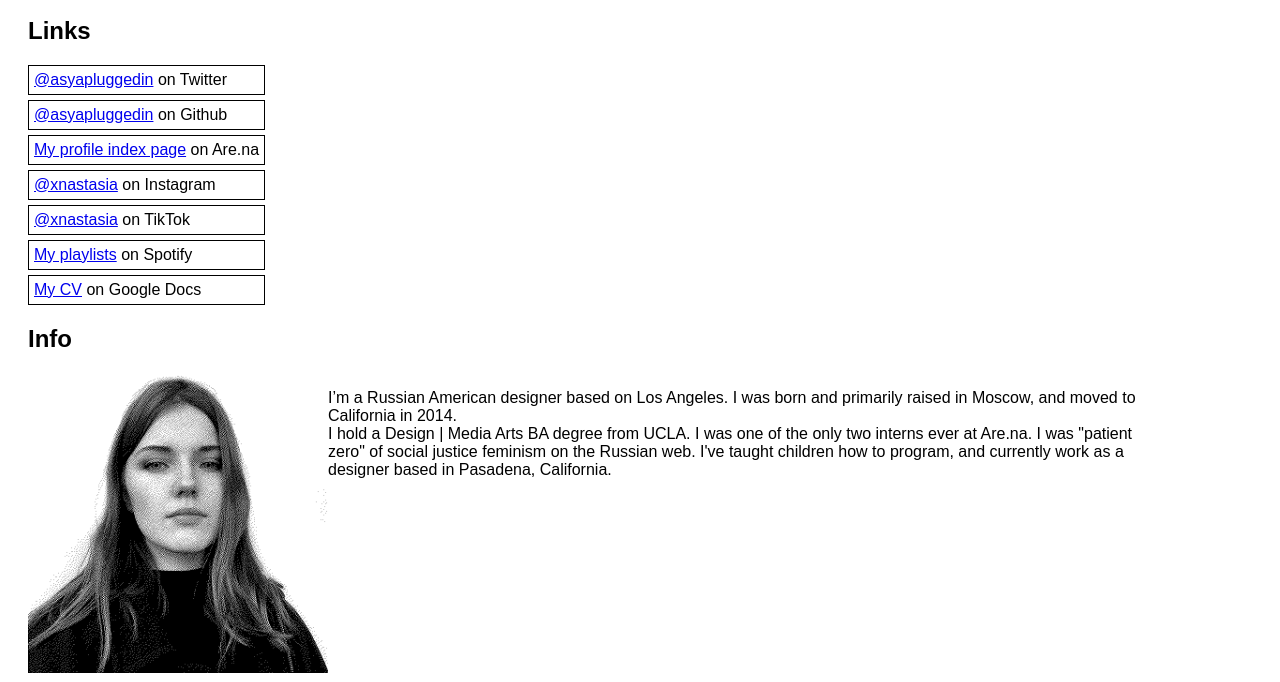
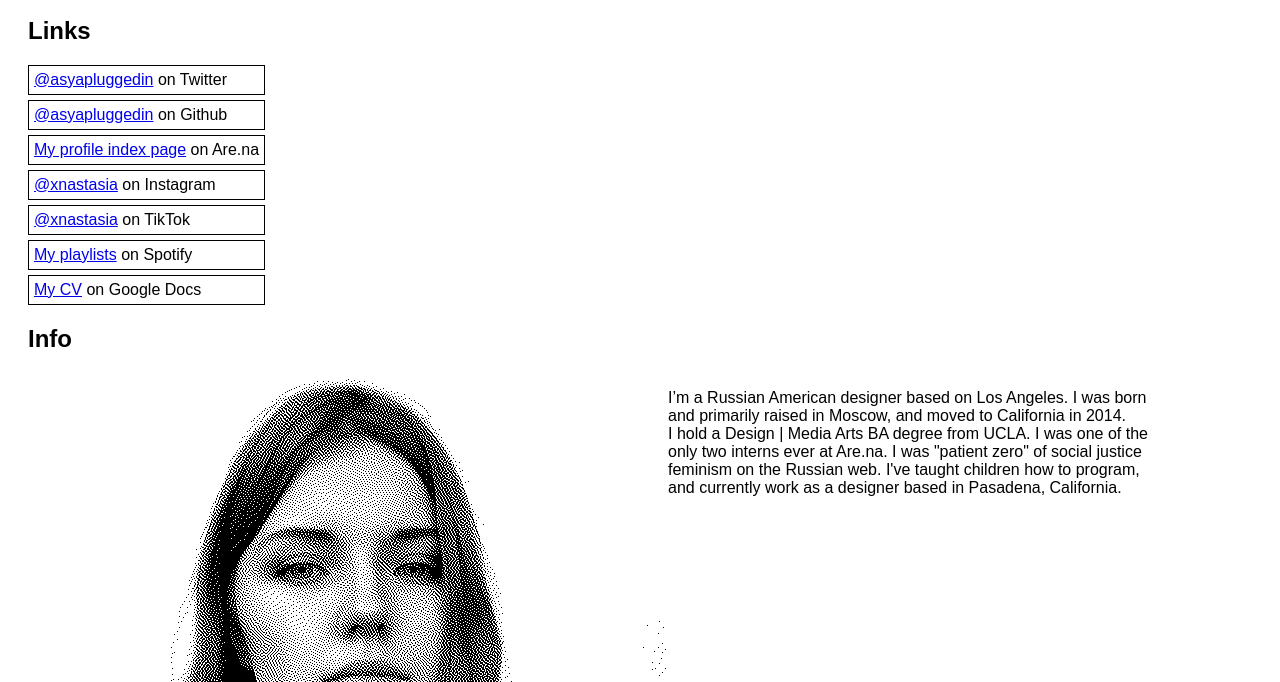
Before and after one commit to asyapluggedin/archiveplugged.in, a plain HTML site: page info/index.html in a window 1280 px wide. Shown: the part 118-800 px from the top of the page. Drawn offline with nearby package versions, Linux system fonts and the light colour scheme; a script that the page names is missing; files whose address does not match are found by name.

Commit message:
img edit

```diff
--- a/info/index.html
+++ b/info/index.html
@@ -38,7 +38,7 @@
   <div id="about">
         <h2>Info</h2>
       <div class="info">
-        <img width="300" src="../img/ditherpfp.jpeg">
+        <img min-width="300" src="../img/ditherpfp.jpeg">
           <p>I’m a Russian American designer based on Los Angeles. I was born and primarily raised in Moscow, and moved to California in 2014.
         <br>
         I hold a Design | Media Arts BA degree from UCLA. I was one of the only two interns ever at Are.na. I was "patient zero" of social justice feminism on the Russian web. I've taught children how to program, and currently work as a designer based in Pasadena, California.</p>
```
Also changed, not shown: img/ditherpfp.png (added).
